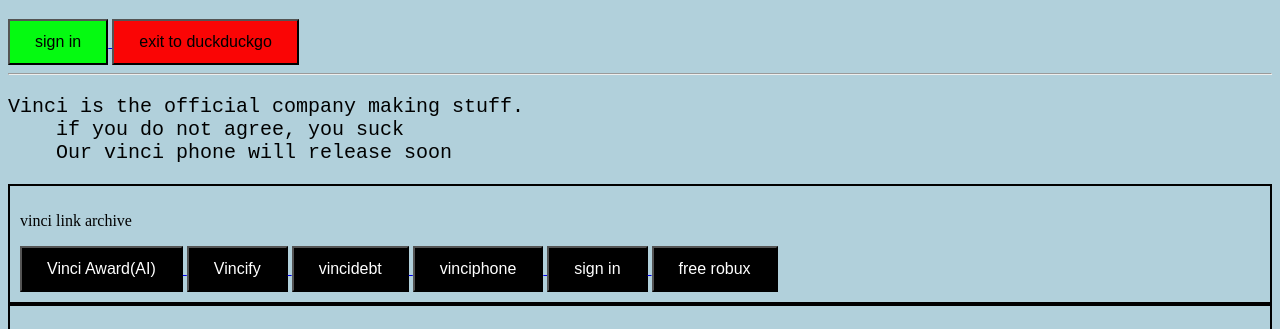
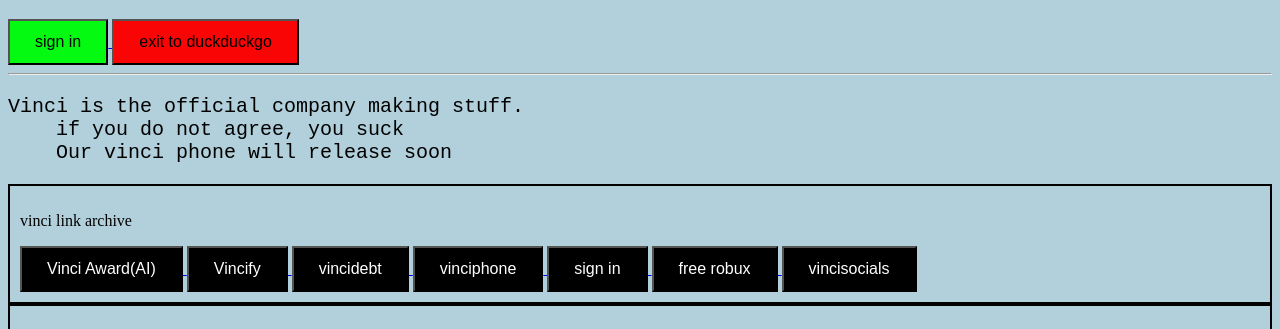
Before and after one commit to 190kabonkel/friendly-engine.github.io, a plain HTML site: page index.html in a window 1280 px wide. Shown: the part 270-599 px from the top of the page. Drawn offline with Linux system fonts and the light colour scheme.

Commit message:
micha stop je social files hier in

```diff
--- a/index.html
+++ b/index.html
@@ -46,6 +46,9 @@
                 <a href="robux.html">
             <button style="background-color: black; color: white; padding: 12px 25px; font-size: 16px; ">free robux</button>
         </a>
+                <a href="socials/vinciSocials.html">
+            <button style="background-color: black; color: white; padding: 12px 25px; font-size: 16px; ">vincisocials</button>
+        </a>
 </div>
 <div style="border: 2px solid #000000; padding: 10px;">
     <p style="">salem techspert</p>
```
Also changed, not shown: socials/vinciSocials.html (added).
